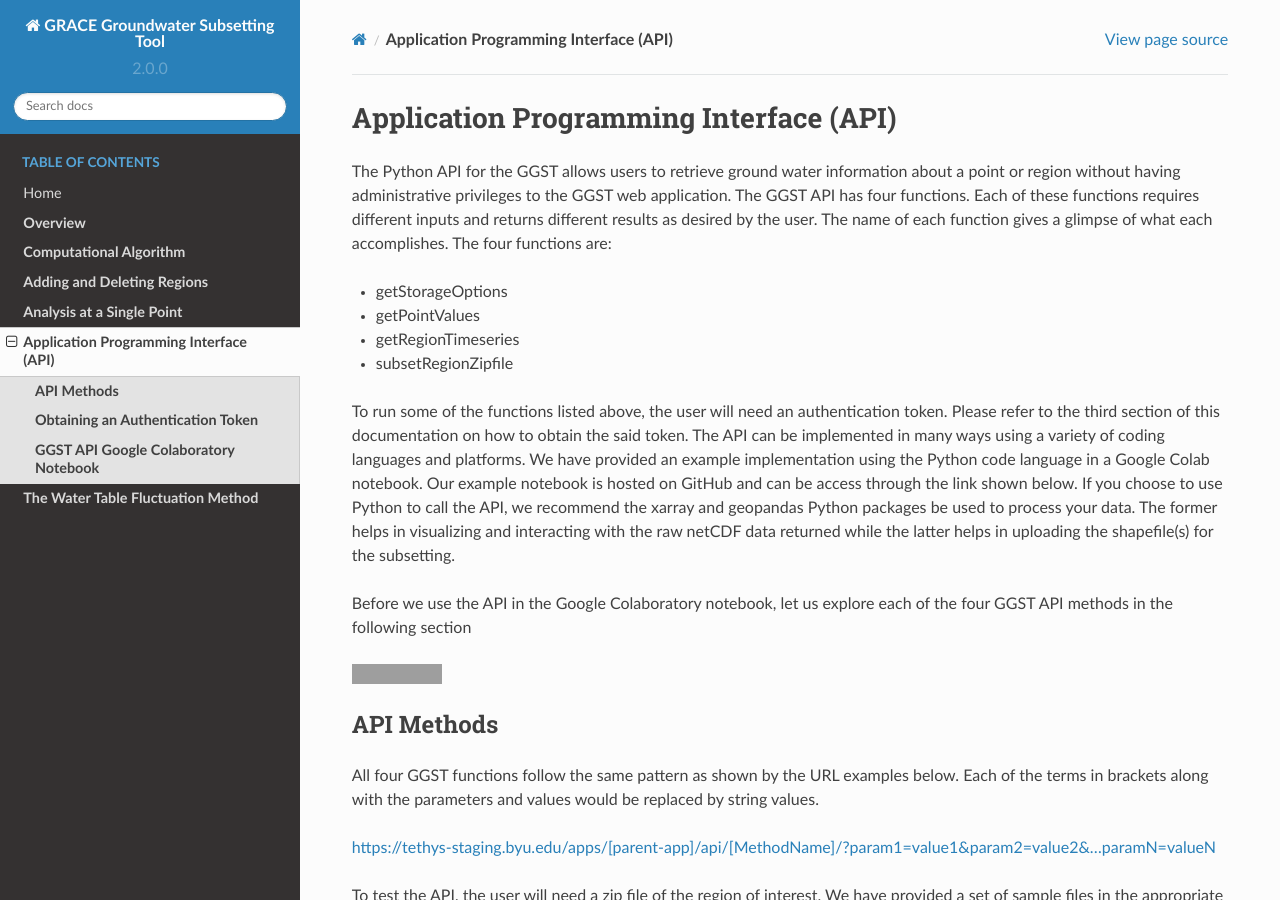
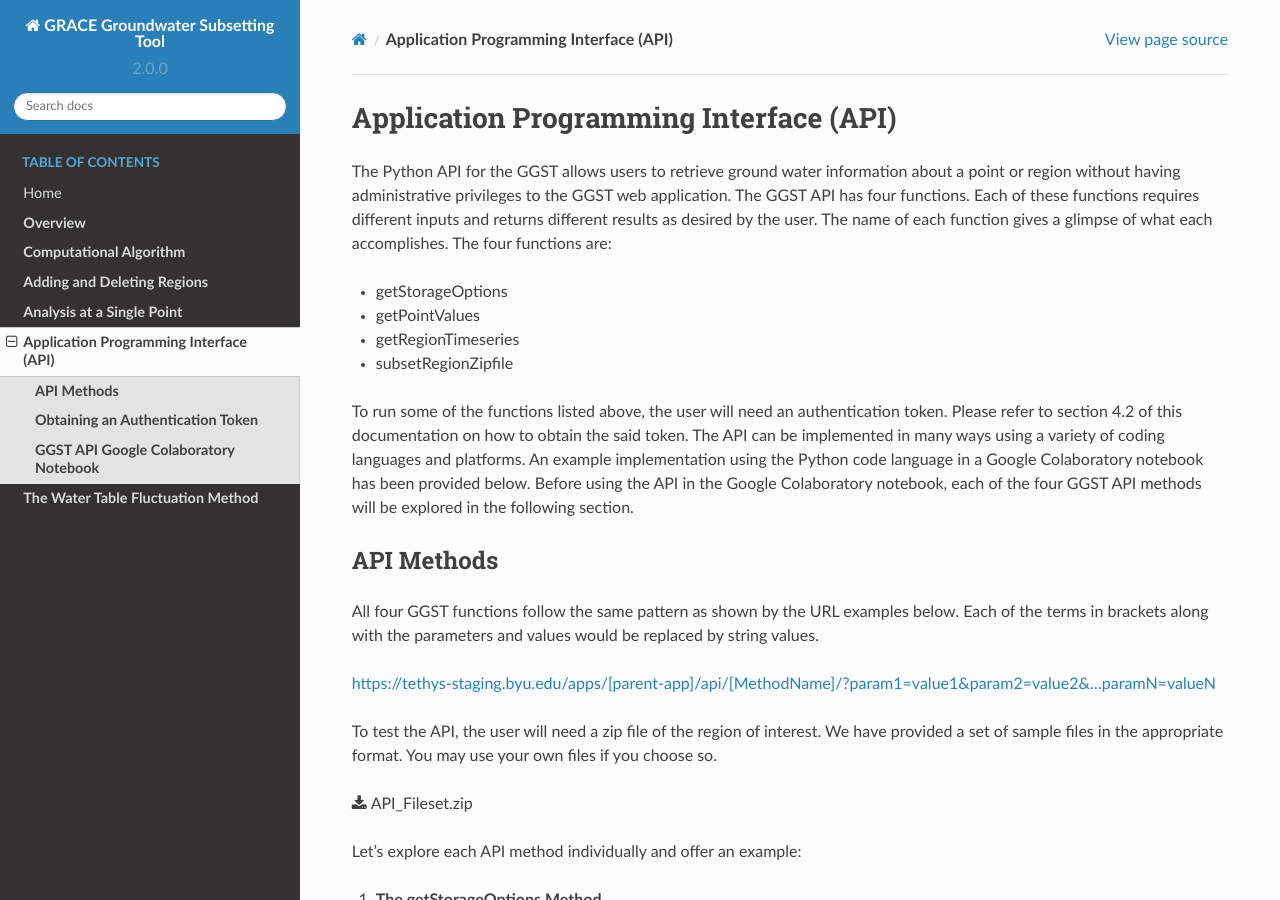
Before and after one commit to BYU-Hydroinformatics/ggst, a Sphinx documentation site: the page built from docs/source/api.rst, in a window 1280 px wide and 900 px high. Built offline with Sphinx 7.4.7 and the Read the Docs theme 2.0.0, drawn with Linux system fonts in a browser that asks for light colours; some of the changed text lies outside the part shown; grey boxes are pictures that could not be loaded.

Commit message:
Update api.rst
misc typos

```diff
--- a/docs/source/api.rst
+++ b/docs/source/api.rst
@@ -3,24 +3,14 @@
 
 **Application Programming Interface (API)**
 =================================
-The Python API for the GGST allows users to retrieve ground water information about a point or region without having administrative privileges to the GGST web application.
-The GGST API has four functions. Each of these functions requires different inputs and returns different results as desired by the user. The name of each function gives a glimpse of what each accomplishes. The four functions are:
+The Python API for the GGST allows users to retrieve ground water information about a point or region without having administrative privileges to the GGST web application. The GGST API has four functions. Each of these functions requires different inputs and returns different results as desired by the user. The name of each function gives a glimpse of what each accomplishes. The four functions are:
 
 * getStorageOptions
 * getPointValues
 * getRegionTimeseries
 * subsetRegionZipfile
 
-To run some of the functions listed above, the user will need an authentication token. Please refer to the third section of this documentation on how to obtain the said token.
-The API can be implemented in many ways using a variety of coding languages and platforms. We have provided an example implementation using the Python code language in a Google Colab notebook. Our example notebook is hosted on GitHub and can be access through the link shown below. If you choose to use Python to call the API, we recommend the xarray and geopandas Python packages be used to process your data. The former helps in visualizing and interacting with the raw netCDF data returned while the latter helps in uploading the shapefile(s) for the subsetting.
-
-Before we use the API in the Google Colaboratory notebook, let us explore each of the four GGST API methods in the following section
-
-.. raw:: html
-
-    <a href="https://colab.research.google.com/github/BYU-Hydroinformatics/ggst-notebooks/blob/main/ggst_api.ipynb" target="_blank">
-        <img src="https://colab.research.google.com/assets/colab-badge.svg" alt="Open In Colab">
-    </a>
+To run some of the functions listed above, the user will need an authentication token. Please refer to section 4.2 of this documentation on how to obtain the said token. The API can be implemented in many ways using a variety of coding languages and platforms. An example implementation using the Python code language in a Google Colaboratory notebook has been provided below. Before using the API in the Google Colaboratory notebook, each of the four GGST API methods will be explored in the following section.
 
 **API Methods**
 -------
@@ -143,7 +133,15 @@ It is also possible to request an authentication token directly from an administ
 
 **GGST API Google Colaboratory Notebook**
 -----------------------------------------
-We have provided an example of calling the GGST API using the Python coding language in a Google Colab Notebook. You can open the notebook at this link: https://colab.research.google.com/github/BYU-Hydroinformatics/ggst-notebooks/blob/main/ggst_api.ipynb. Be sure to make a copy of it in your own Google Drive.
+We have provided an example of calling the GGST API using the Python coding language in a Google Colab Notebook. You can open the notebook with this link:
+
+.. raw:: html
+
+    <a href="https://colab.research.google.com/github/BYU-Hydroinformatics/ggst-notebooks/blob/main/ggst_api.ipynb" target="_blank">
+        <img src="https://colab.research.google.com/assets/colab-badge.svg" alt="Open In Colab">
+    </a>
+
+You may wish to make a copy of the notebook in your own Google Drive.
 
 Run each cell of the notebook by hitting the play button on the left side of each cell and provide the necessary inputs by following the prompts. The notebook runs through all four of the API functions we described above. To run some of the functions in this notebook, the user will have to sign up for a Tethys account and obtain an authentication token (API key) as explained in the previous sections.
 
```
